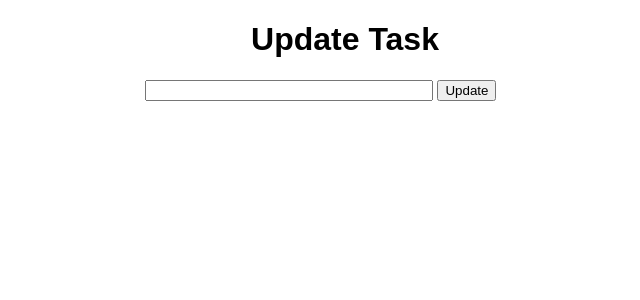
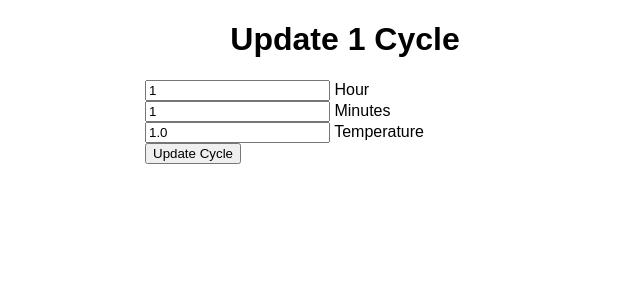
Before and after one commit to lekgolo167/Thermostat-UI, a Flask app: page /update/1 in a window 1280 px wide. Shown: the top 300 px of the page, without its empty margins (295-935 px from the left). Run offline with Flask 2, Linux system fonts and the light colour scheme; tables that the repository leaves empty hold one stand-in row (values such as "Sample post").

Commit message:
update page now works to update a cycle

```diff
--- a/app.py
+++ b/app.py
@@ -116,7 +116,7 @@ def update(id):
     if request.method == 'POST':
         cycle.h = request.form['hour']
         cycle.m = request.form['min']
-        cycle.t = request.form['temp']
+        cycle.t = request.form['temperature']
 
         try:
             db.session.commit()
@@ -124,7 +124,7 @@ def update(id):
         except:
             return 'Faile to update cycle'
     else:
-        return render_template("update.html", task=cycle)
+        return render_template("update.html", cycle=cycle)
 
 
 @app.route('/delete/<int:id>')
--- a/templates/update.html
+++ b/templates/update.html
@@ -6,11 +6,25 @@
 
 {% block body %}
 <div class="content">
-    <h1 style="text-align: center">Update Task</h1>
+    <h1 style="text-align: center">Update {{cycle.d}} Cycle</h1>
 
-    <form action="/update/{{task.id}}" method="POST">
-        <input type="text" name="content" id="content" value={{task.content}}>
-        <input type="submit" value="Update">
+    <form action="/update/{{cycle.id}}" method="POST">
+        <section>
+            <div>
+                <input type="number" name="hour" id="hour" value={{cycle.h}}>
+                <label for="hour">Hour</label>
+            </div>
+            <div>
+                <input type="number" name="min" id="min" value={{cycle.m}}>
+                <label for="min">Minutes</label>
+            </div>
+            <div>
+                <input type="number" name="temperature" id="temperature" value={{cycle.t}}>
+                <label for="temperature">Temperature</label>
+            </div>
+
+            <input type="submit" value="Update Cycle">
+        </section>
     </form>
 </div>
 {% endblock %}
```
